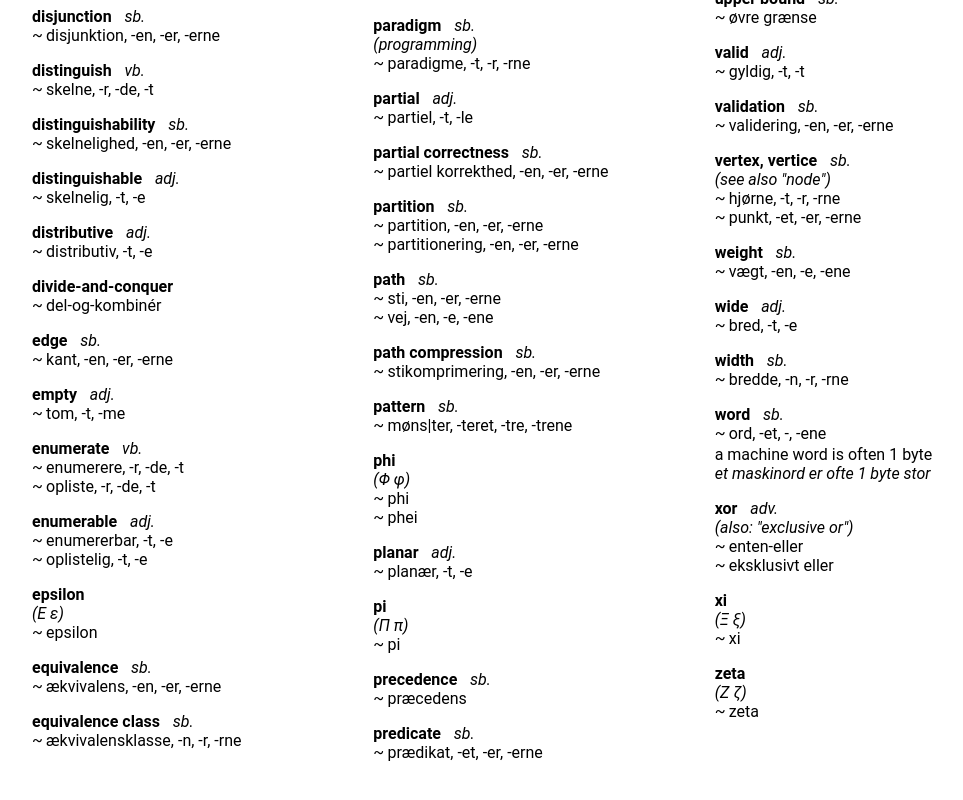
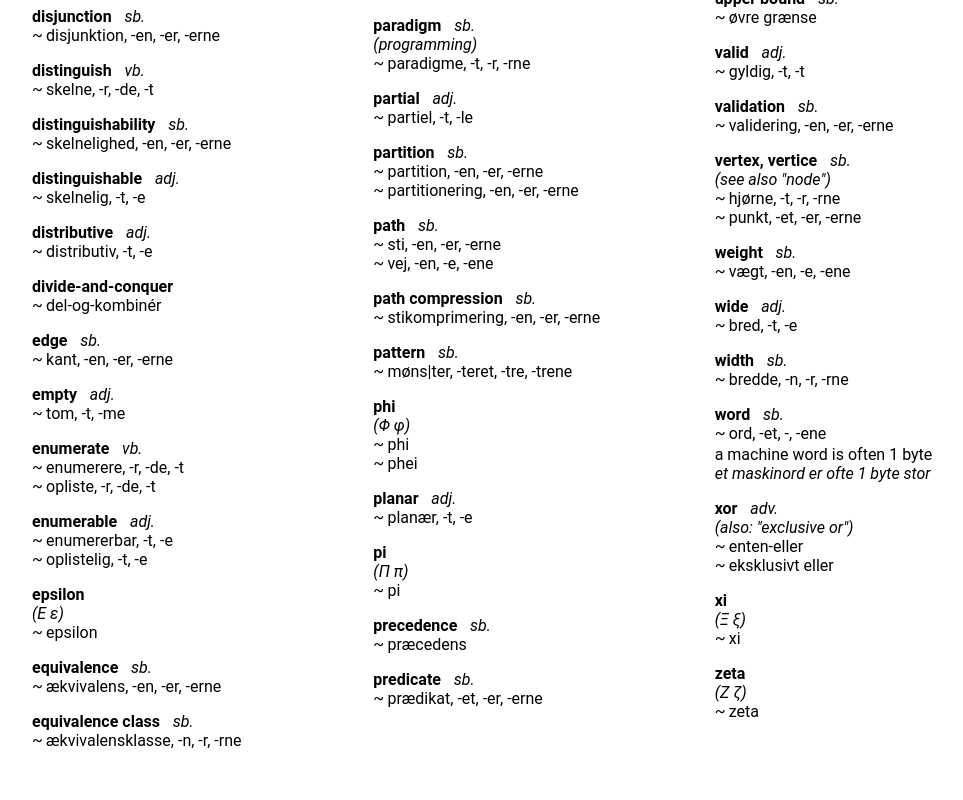
Before and after one commit to SSoelvsten/en-dk, a React (Create React App) app: page / in a window 1280 px wide. Shown: the part 5186-5986 px from the top of the page, without its empty margins (112-1075 px from the left). Built offline with nearby package versions, Linux system fonts and the light colour scheme.

Commit message:
Remove 'partial correctness'
It is an adjective and a noun combined.

```diff
--- a/src/dictionary.ts
+++ b/src/dictionary.ts
@@ -1200,12 +1200,6 @@ export const en_dk : Lexeme[] = [
     keywords: ["formal methods", "mathematics"]
   },
   {
-    word: "partial correctness",
-    type: "sb.",
-    translations: ["partiel korrekthed, -en, -er, -erne"],
-    keywords: ["formal methods", "mathematics"]
-  },
-  {
     word: "partition",
     type: "sb.",
     translations: [
```
